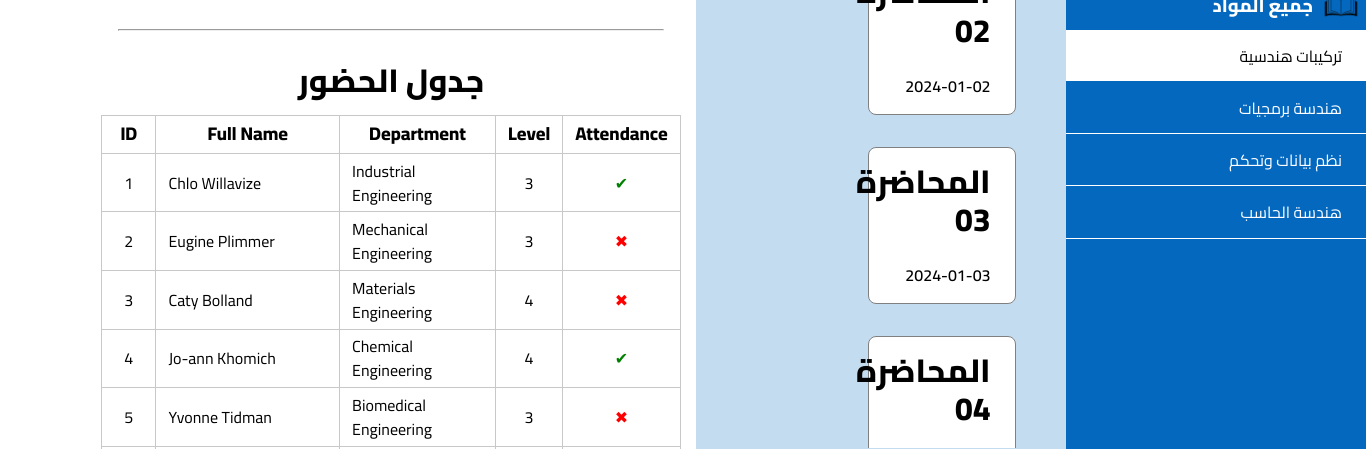
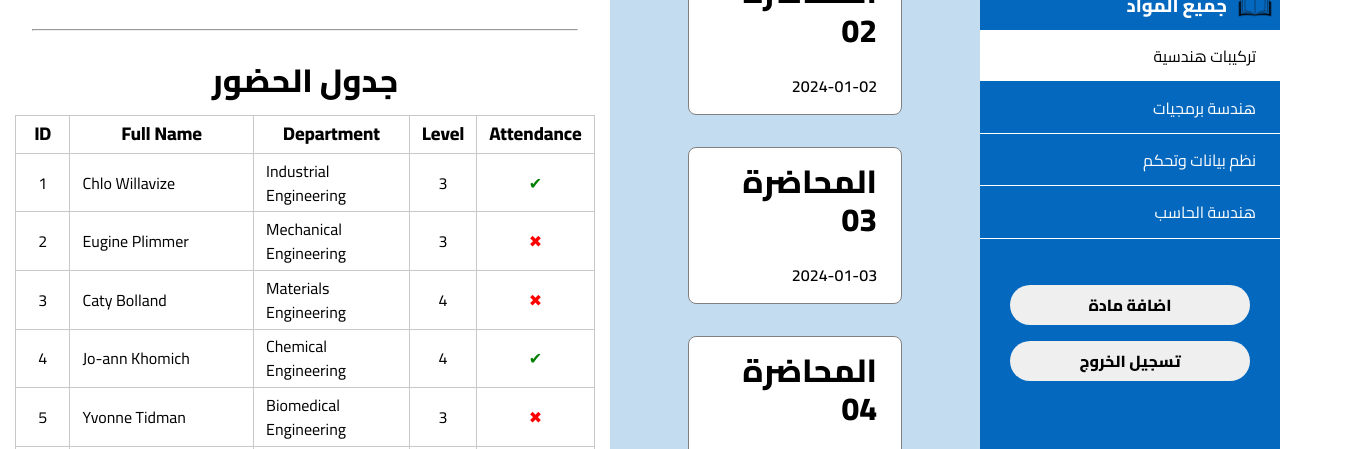
Before and after one commit to MohamedAdelElBaik/Suez-Canal-University-Attendance, a plain HTML site: page index.html in a window 1280 px wide. Shown: the part 331-780 px from the top of the page, 1366 px wide, since content can reach past the window. Drawn offline with Linux system fonts and the light colour scheme.

Commit message:
RESPONSIVE : fix some style effected when work on mobile mode

```diff
--- a/sass/sections/_attendances.scss
+++ b/sass/sections/_attendances.scss
@@ -2,6 +2,8 @@
 @import '../responsive';
 
 .container--attendances {
+  overflow: scroll;
+
   header {
     .lec-info {
       padding: 2rem 2.5rem;
--- a/sass/sections/_lectures.scss
+++ b/sass/sections/_lectures.scss
@@ -2,7 +2,7 @@
 @import '../responsive';
 
 .container--lectures {
-  padding: 2rem;
+  padding: 2rem 2rem 0.3rem 2rem;
   @include tablet-portrait {
     padding: 1rem 0.5rem;
   }
@@ -17,26 +17,26 @@
   }
 
   .lectures {
-    max-height: 85vh;
+    max-height: 88vh;
     overflow: scroll;
     scrollbar-width: none;
 
     display: inline-flex;
     flex-direction: column;
     gap: 2rem;
+    width: 100%;
     align-items: center;
 
     @include tablet-portrait {
       flex-direction: row;
       flex-wrap: wrap;
       gap: 0.5rem;
-      // width: 100%;
       overflow: scroll;
     }
 
     &--card,
     .general {
-      width: 80%;
+      width: 70%;
       background-color: $clr-white;
       border-radius: 0.5rem;
       border: 1px solid gray;
--- a/sass/sections/_subjects.scss
+++ b/sass/sections/_subjects.scss
@@ -97,11 +97,14 @@
   }
 
   .buttons-box {
-    width: 80%;
-    margin: auto;
+    display: flex;
+    flex-direction: column;
+    gap: 1rem;
+    justify-content: center;
+    padding: 10%;
+
     @include tablet-portrait {
       display: none;
-      // display: flex;
       width: 300px;
       margin: 0;
       padding: 1rem 0.5rem;
--- a/style.scss
+++ b/style.scss
@@ -10,14 +10,16 @@
 /* ------------ sections container ----------------- */
 .container {
   display: grid;
-  min-height: 100vh;
   grid-template-columns: minmax(200px, 300px) minmax(300px, 370px) minmax(
       500px,
       1fr
     );
+  grid-template-rows: 100vh;
+  grid-template-rows: 100dvh;
 
   @include tablet-portrait {
     display: flex;
     flex-direction: column;
+    grid-template-rows: auto;
   }
 }
```
Also changed, not shown: style.css.
